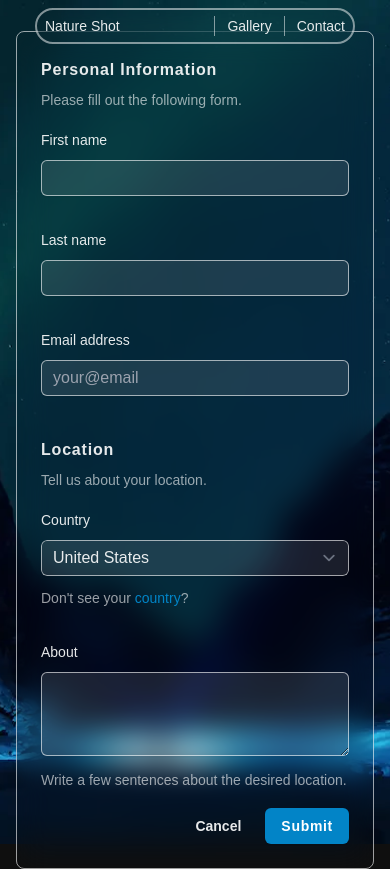
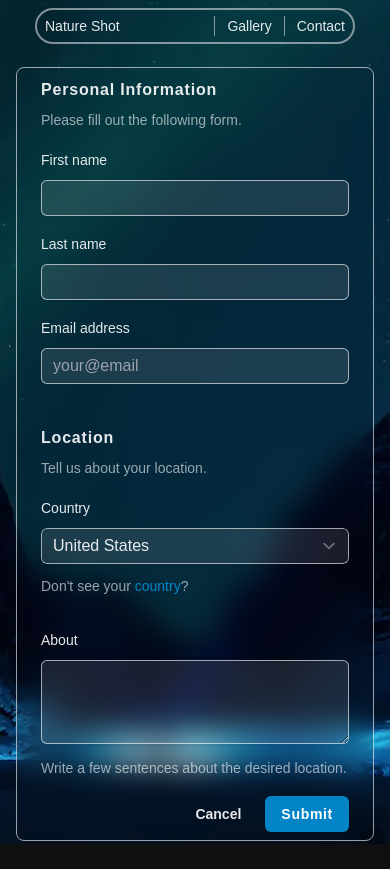
Before and after one commit to BaileyKH/nature-shot, a React (Vite) app: page /contact in a window 390 px wide. After the commit the page ends 844 px from the top, so only its background shows below. Built offline with nearby package versions, Linux system fonts and the light colour scheme; a web font is replaced by a local one.

Commit message:
contact form ui adjustments

```diff
--- a/src/pages/Contact.jsx
+++ b/src/pages/Contact.jsx
@@ -37,13 +37,13 @@ export const Contact = () => {
 
     return (
         <div className="bg-[url('/src/assets/images/contact.webp')] bg-cover bg-center bg-no-repeat h-screen flex items-center justify-center">
-            <div className="relative mt-14 mx-4 backdrop-blur-lg w-[800px] h-max rounded-lg border border-white/60">
+            <div className="relative mt-16 md:mt-14 mx-4 backdrop-blur-lg w-[800px] h-max rounded-lg border border-white/60">
                 <form
                     id="contact-form"
                     onSubmit={handleSubmit}
-                    className="py-6 px-6 md:px-24"
+                    className="py-2 px-6 md:px-16 md:py-4"
                 >
-                    <div className="space-y-12">
+                    <div className="space-y-6 md:space-y-12">
                         <div>
                             <h2 className="text-base font-semibold leading-7 tracking-wider text-white/90">
                                 Personal Information
@@ -52,7 +52,7 @@ export const Contact = () => {
                                 Please fill out the following form.
                             </p>
 
-                            <div className="mt-4 grid grid-cols-1 gap-x-6 gap-y-8 sm:grid-cols-6">
+                            <div className="mt-4 grid grid-cols-1 gap-x-6 gap-y-4 md:gap-y-8 sm:grid-cols-6">
                                 <div className="sm:col-span-3">
                                     <label
                                         htmlFor="first-name"
```
